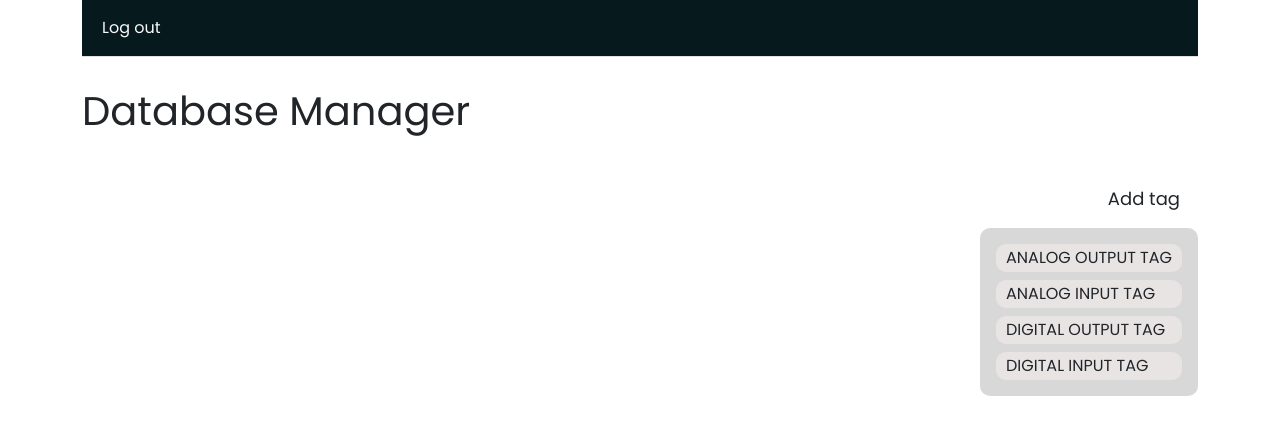
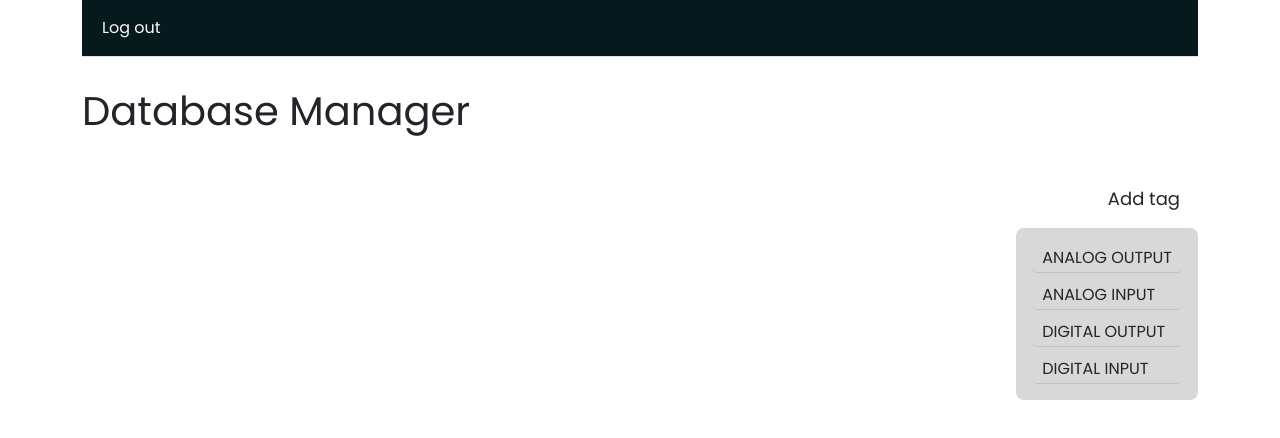
Before and after one commit to hristinaina/scada, a React (Create React App) app in the folder scada/scada/ClientApp/: page /database-manager in a window 1280 px wide. Both pictures are taken after a click on the element "Add tag". Shown: the top 438 px of the page. Built offline with nearby package versions, Linux system fonts and the light colour scheme.

Commit message:
Finished dropdown design

```diff
--- a/scada/scada/ClientApp/src/components/DatabaseManager/DatabaseManager.css
+++ b/scada/scada/ClientApp/src/components/DatabaseManager/DatabaseManager.css
@@ -11,15 +11,15 @@
 }
 
 #dropdown {
-    position: relative; /* Position the dropdown relative to the container */
-    display: flex; /* Use flexbox to control alignment and positioning */
-    justify-content: flex-end; /* Align the dropdown to the right */
+    position: relative;
+    display: flex;
+    justify-content: flex-end;
 }
 
 #dropdown-tags {
     list-style: none;
     background-color: #d8d8d8;
-    border-radius: 10px;
+    border-radius: 8px;
     padding: 1em;
 }
 
@@ -27,8 +27,8 @@
     padding: 2px;
     padding-left: 10px;
     padding-right: 10px;
-    border-radius: 10px;
-    background-color: #E8E4E4;
+    border-radius: 5px;
+    border-bottom: 1px solid #c3c2c2;
 }
 
 .bottom-margin {
@@ -37,4 +37,5 @@
 
 .tag:hover {
     cursor: pointer;
+    background-color: #E8E4E4;
 }
--- a/scada/scada/ClientApp/src/components/DatabaseManager/DatabaseManager.js
+++ b/scada/scada/ClientApp/src/components/DatabaseManager/DatabaseManager.js
@@ -31,10 +31,10 @@ export class DatabaseManager extends Component {
                 {isDropdownOpen && (
                     <div id="dropdown">
                         <ul id="dropdown-tags">
-                            <li className="tag bottom-margin">ANALOG OUTPUT TAG</li>
-                            <li className="tag bottom-margin">ANALOG INPUT TAG</li>
-                            <li className="tag bottom-margin">DIGITAL OUTPUT TAG</li>
-                            <li className="tag">DIGITAL INPUT TAG</li>
+                            <li className="tag bottom-margin">ANALOG OUTPUT</li>
+                            <li className="tag bottom-margin">ANALOG INPUT</li>
+                            <li className="tag bottom-margin">DIGITAL OUTPUT</li>
+                            <li className="tag">DIGITAL INPUT</li>
                         </ul>
                     </div>
                 )}
```
